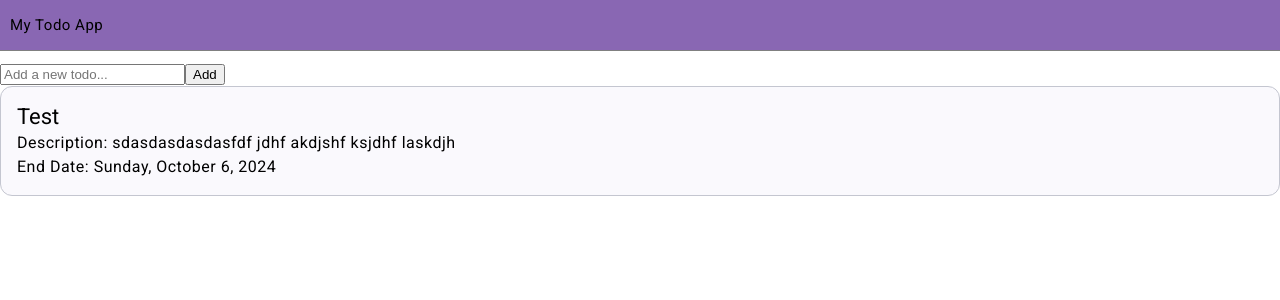
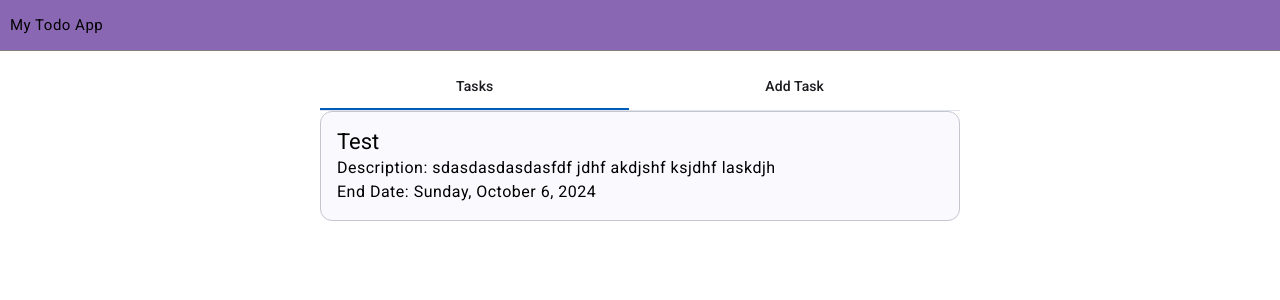
Before and after one commit to jobeljohny/todo-ref, an Angular app: page / in a window 1280 px wide. Shown: the top 300 px of the page. Built offline with nearby package versions, Linux system fonts and the light colour scheme.

Commit message:
added nav bar

```diff
--- a/src/app/app.component.html
+++ b/src/app/app.component.html
@@ -1,3 +1,4 @@
-<app-header></app-header>
-<app-add-todo></app-add-todo>
-<app-task-view></app-task-view>
+<app-header class="header"></app-header>
+<div class="body">
+  <app-nav-bar class="nav"></app-nav-bar>
+</div>
--- a/src/app/app.component.scss
+++ b/src/app/app.component.scss
@@ -0,0 +1,20 @@
+:host {
+  height: 100vh;
+  width: 100%;
+}
+
+.body {
+  display: flex;
+  flex-direction: column;
+  justify-content: center;
+  align-items: center;
+}
+
+.header {
+  width: 100%;
+  height: fit-content;
+}
+
+.nav {
+  width: 50%;
+}
--- /dev/null
+++ b/src/app/components/nav-bar/nav-bar.component.html
@@ -0,0 +1,6 @@
+<div class="continer">
+  <mat-tab-group>
+    <mat-tab label="Tasks"> <app-task-view></app-task-view> </mat-tab>
+    <mat-tab label="Add Task"><app-add-todo></app-add-todo> </mat-tab>
+  </mat-tab-group>
+</div>
--- /dev/null
+++ b/src/app/components/nav-bar/nav-bar.component.scss
@@ -0,0 +1,3 @@
+.container {
+  width: 50%;
+}
```
Also changed, not shown: src/app/app.module.ts (+12 -1 lines), src/app/components/nav-bar/nav-bar.component.ts (added, +10 -0 lines), 1 other file (tests, documents, lock files or other folders).
